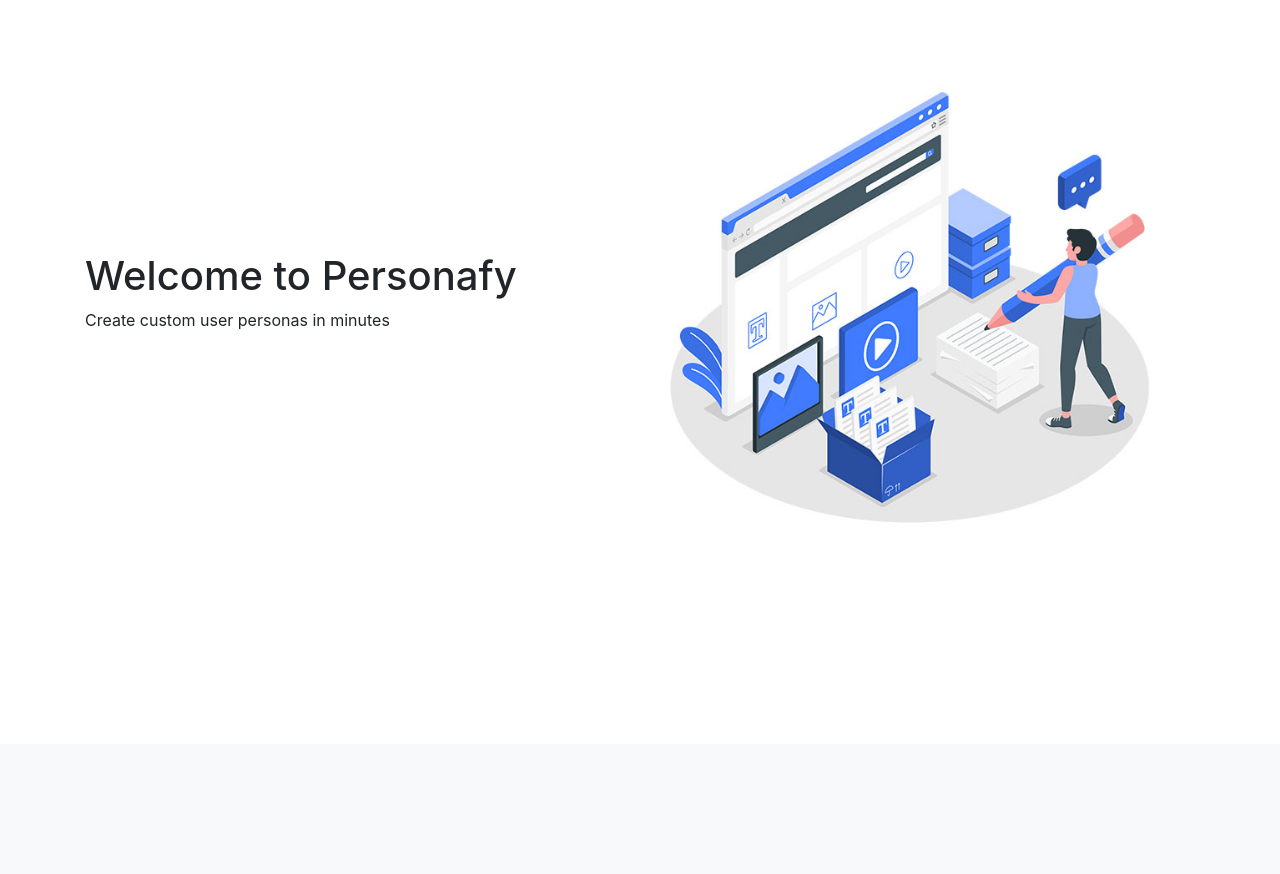
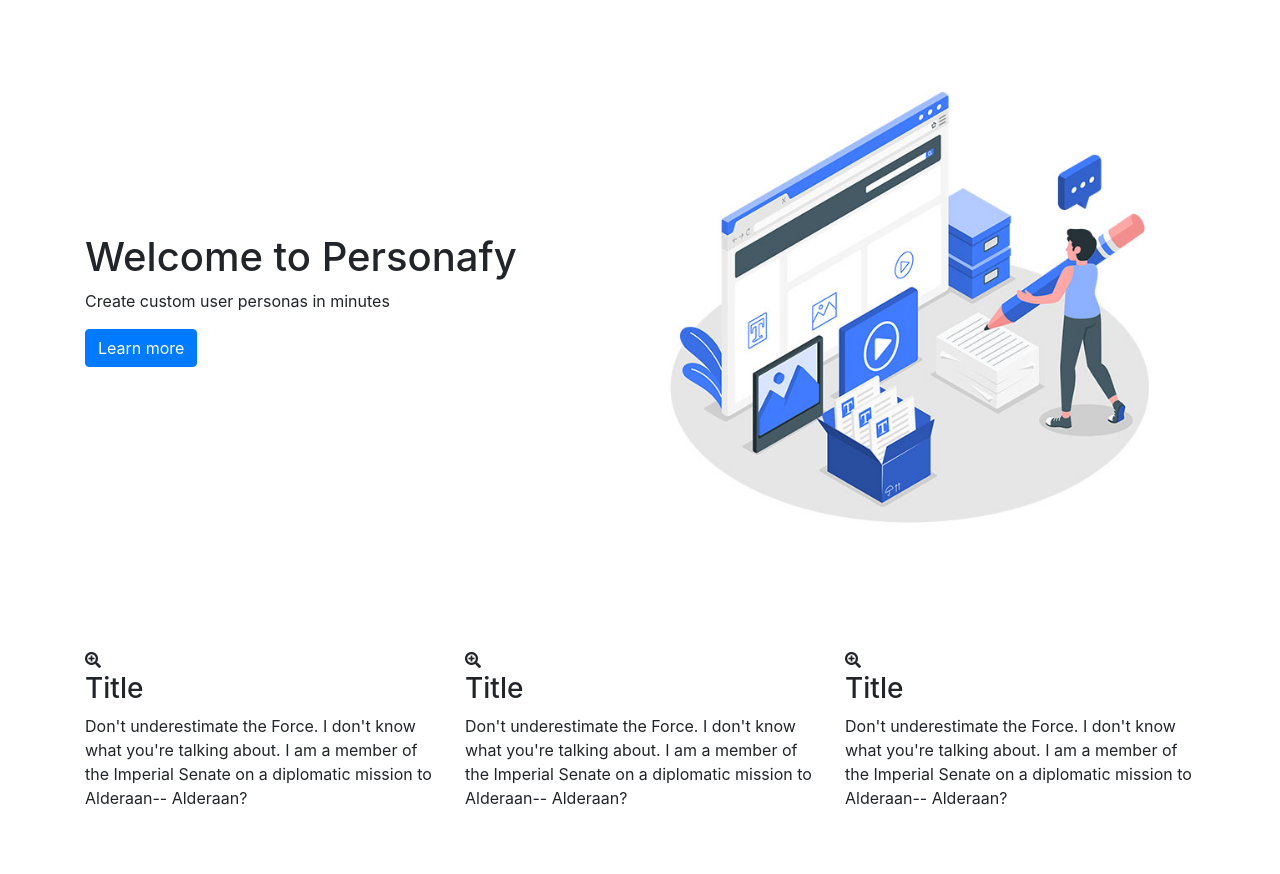
Before and after one commit to orlamadden/personafy, a Flask app: page / in a window 1280 px wide. Shown: the part 56-930 px from the top of the page. Before the commit the page ends 578 px from the top, so only its background shows below. Run offline with Flask 2, Linux system fonts and the light colour scheme; some libraries are stand-ins or nearby versions.

Commit message:
added icon block section to landing page

```diff
--- a/templates/index.html
+++ b/templates/index.html
@@ -1,12 +1,37 @@
 {% extends 'base.html' %} {% block content %}
-
-<div class="container hero-image d-flex align-items-center">
+<!-- hero block -->
+<section class="container hero-image d-flex align-items-center">
   <div class="row">
-    <div class="col">
+    <div class="col-sm-12">
       <h1>Welcome to Personafy</h1>
       <p>Create custom user personas in minutes</p>
+      <button class="btn btn-primary" type="submit">Learn more</button>
     </div>
   </div>
-</div>
+</section>
+<!-- icon block -->
+<section class="icon-block">
+  <div class="container pt-5 pb-5">
+      <div class="row">
+        <div class="col-sm-12 col-md-4">
+          <div class="icon-box">
+            <span class="home-icons"><i class="fas fa-search-plus"></i></span>
+            <h3>Title</h3>
+            <p>Don't underestimate the Force. I don't know what you're talking about. I am a member of the Imperial Senate on a diplomatic mission to Alderaan-- Alderaan?</p>
+          </div>
+        </div>
+        <div class="col-sm-12 col-md-4">
+          <span class="home-icons"><i class="fas fa-search-plus"></i></span>
+            <h3>Title</h3>
+            <p>Don't underestimate the Force. I don't know what you're talking about. I am a member of the Imperial Senate on a diplomatic mission to Alderaan-- Alderaan?</p>
+        </div>
+        <div class="col-sm-12 col-md-4">
+          <span class="home-icons"><i class="fas fa-search-plus"></i></span>
+            <h3>Title</h3>
+            <p>Don't underestimate the Force. I don't know what you're talking about. I am a member of the Imperial Senate on a diplomatic mission to Alderaan-- Alderaan?</p>
+        </div>
+      </div>
+  </div>
+</section>
 
 {% endblock content %}
```
